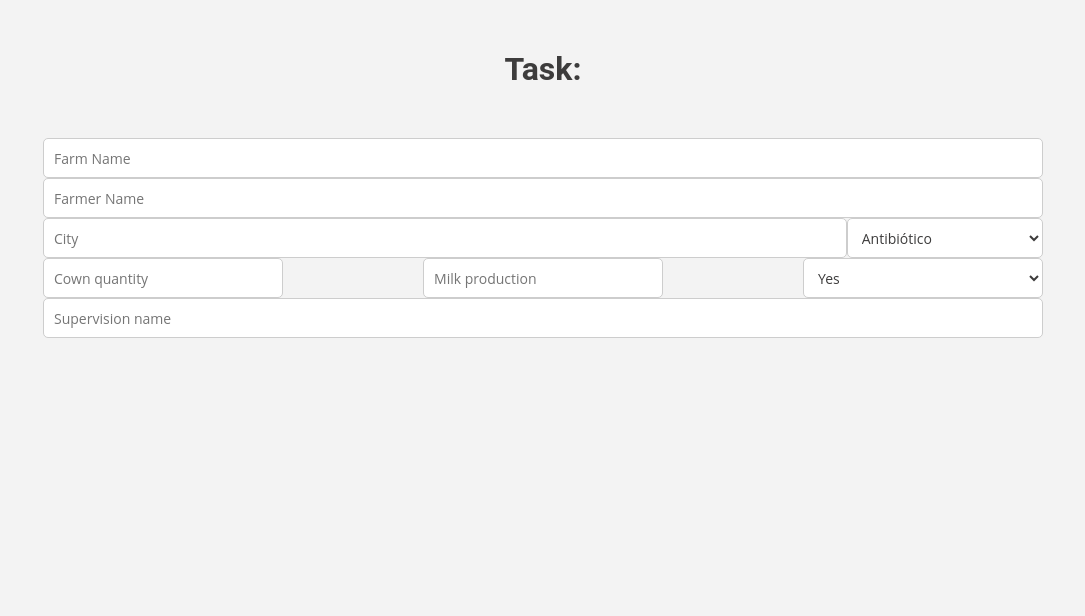
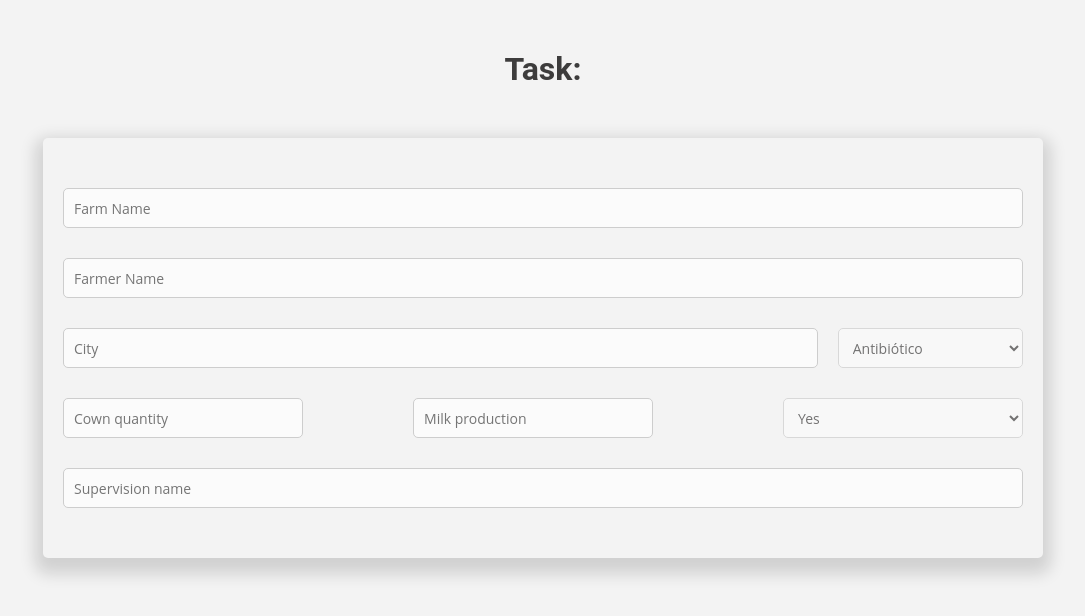
Before and after one commit to leoalves-15/BovControl, a React (Create React App) app: page /Task in a window 1280 px wide. Shown: the top 616 px of the page, without its empty margins (97-1182 px from the left). Built offline with nearby package versions, Linux system fonts and the light colour scheme.

Commit message:
styling form

```diff
--- a/src/colors/colors.ts
+++ b/src/colors/colors.ts
@@ -4,5 +4,6 @@ export const colors = {
   titlePage: "#3d3c3c",
   subtitlePage: "#cdcdcd",
   titleCard: "#898989",
-  addColor: "#1877f2"
+  addColor: "#1877f2",
+  blockedInput: "#fbfbfb",
 };
--- /dev/null
+++ b/src/components/FormTask/FormTask.types.ts
@@ -0,0 +1,3 @@
+export type FormTaskProps = {
+    disabled?: boolean;
+};
--- a/src/components/FormTask/index.tsx
+++ b/src/components/FormTask/index.tsx
@@ -1,26 +1,36 @@
-import React, {useRef, useEffect} from "react";
-import { Container, Form, FormRow, InputFull, InputHalf, Select } from "./styles";
+import React, { useRef, useEffect, FC } from "react";
+import { FormTaskProps } from "./FormTask.types";
+import {
+  Container,
+  Form,
+  FormRow,
+  InputFull,
+  InputHalf,
+  Select,
+} from "./styles";
 
-const FormTask = () => {
+const FormTask: FC<FormTaskProps> = (props) => {
+  const { disabled } = props;
+
   const myref = useRef<HTMLFormElement>(null);
+
   useEffect(() => {
-        console.log(myref.current)
-
-    }, [myref.current])
+    console.log(myref.current);
+  }, []);
 
   return (
     <Container>
       <Form ref={myref}>
         <FormRow>
-          <InputFull placeholder="Farm Name"/>
+          <InputFull disabled={disabled} placeholder="Farm Name" />
         </FormRow>
         <FormRow>
-          <InputFull placeholder="Farmer Name"/>
+          <InputFull disabled={disabled} placeholder="Farmer Name" />
         </FormRow>
         <FormRow>
           {/* city e type */}
-            <InputFull placeholder="City"/>
-            <Select>
+          <InputFull disabled={disabled} placeholder="City" />
+          <Select disabled={disabled}>
             <option value="Antibiótico">Antibiótico</option>
             <option value="BPA">BPA</option>
             <option value="BPF">BPF</option>
@@ -28,20 +38,18 @@ const FormTask = () => {
         </FormRow>
         <FormRow>
           {/* numero de vaca, de leite e se tem cuidador */}
-            <InputHalf placeholder="Cown quantity"/>
-            <InputHalf placeholder="Milk production"/>
-            <Select>
+          <InputHalf disabled={disabled} placeholder="Cown quantity" />
+          <InputHalf disabled={disabled} placeholder="Milk production" />
+          <Select disabled={disabled}>
             <option value="true">Yes</option>
             <option value="false">No</option>
           </Select>
         </FormRow>
         <FormRow>
           {/* supervisor */}
-          <InputFull placeholder="Supervision name"/>
+          <InputFull disabled={disabled} placeholder="Supervision name" />
         </FormRow>
-        <FormRow>
-            {/* mapa */}
-        </FormRow>
+        <FormRow>{/* mapa */}</FormRow>
       </Form>
     </Container>
   );
--- a/src/components/FormTask/styles.ts
+++ b/src/components/FormTask/styles.ts
@@ -6,9 +6,12 @@ export const Container = styled.div`
   align-items: center;
   max-width: 100%;
   width: 1000px;
-  border: none;
   background: none;
+  padding: 20px;
   cursor: pointer;
+  -webkit-box-shadow: 0px 8px 16px 8px rgba(0, 0, 0, 0.14);
+  box-shadow: 0px 8px 16px 8px rgba(0, 0, 0, 0.14);
+  border-radius: 5px;
 `;
 
 export const Form = styled.form`
@@ -31,6 +34,7 @@ export const FormRow = styled.div`
   background: none;
   cursor: pointer;
   justify-content: space-between;
+  padding-top: 30px;
 `;
 
 export const InputFull = styled.input`
@@ -46,6 +50,10 @@ export const InputFull = styled.input`
   border-radius: 5px;
   color: ${colors.titlePage};
   font-size: 14px;
+  &:disabled {
+    background: ${colors.blockedInput};
+    cursor: not-allowed;
+  }
 `;
 
 export const InputHalf = styled(InputFull)`
@@ -54,6 +62,7 @@ export const InputHalf = styled(InputFull)`
 `;
 
 export const Select = styled.select`
+  margin-left: 20px;
   width: 240px;
   max-width: 100%;
   height: 40px;
@@ -66,4 +75,8 @@ export const Select = styled.select`
   border-radius: 5px;
   color: ${colors.titlePage};
   font-size: 14px;
+  &:disabled {
+    background: ${colors.blockedInput};
+    cursor: not-allowed;
+  }
 `;
--- a/src/pages/Task.tsx
+++ b/src/pages/Task.tsx
@@ -6,7 +6,7 @@ const Task = () => {
   return (
     <ContainPage>
       <PageTitle>Task:</PageTitle>
-      <FormTask />
+      <FormTask disabled={true}/>
     </ContainPage>
   );
 };
```
Lines whose indentation alone changed are shown as unchanged.
